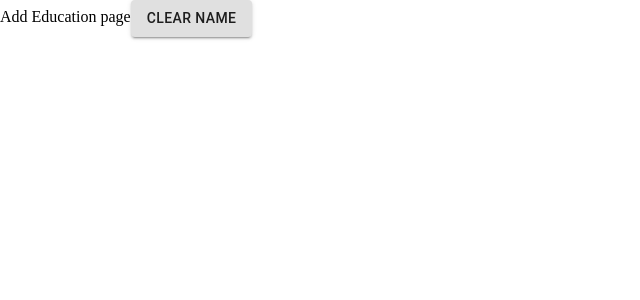
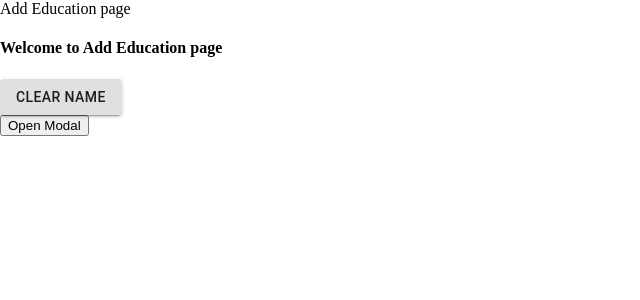
Before and after one commit to DanteDX/ShowwCaseChallenge, a React (Create React App) app: page /addEducation in a window 1280 px wide. Shown: the top 300 px of the page, without its empty margins (0-640 px from the left). Built offline with nearby package versions, Linux system fonts and the light colour scheme.

Commit message:
Modal Basic added

```diff
--- a/package.json
+++ b/package.json
@@ -11,11 +11,13 @@
     "@types/node": "^12.19.12",
     "@types/react": "^16.14.2",
     "@types/react-dom": "^16.9.10",
+    "@types/react-modal": "^3.10.6",
     "@types/react-redux": "^7.1.15",
     "@types/react-router-dom": "^5.1.7",
     "@types/styled-components": "^5.1.7",
     "react": "^17.0.1",
     "react-dom": "^17.0.1",
+    "react-modal": "^3.12.1",
     "react-redux": "^7.2.2",
     "react-router": "^5.2.0",
     "react-router-dom": "^5.2.0",
--- a/src/components/AddEducation.tsx
+++ b/src/components/AddEducation.tsx
@@ -3,11 +3,16 @@ import { connect } from "react-redux";
 import { withRouter, RouteComponentProps } from "react-router-dom";
 import { clearNameAction } from "../actions/NameActions";
 import { Button } from "@material-ui/core";
+import { StoreState } from "../reducers/index";
+import { NameInterface } from "../reducers/NameReducer";
+import { EducationModal } from "./EducationModal";
+
 
 export interface AddEducationProps extends RouteComponentProps{
   clearNameAction: Function;
+  nameState: NameInterface;
 }
-const _AddEducation: React.FunctionComponent<AddEducationProps> = ({ history, clearNameAction }) => {
+const _AddEducation: React.FunctionComponent<AddEducationProps> = ({ history, clearNameAction,nameState }) => {
   const handleClick = (e: React.MouseEvent<HTMLElement>) => {
     clearNameAction();
     history.push("/");
@@ -15,9 +20,17 @@ const _AddEducation: React.FunctionComponent<AddEducationProps> = ({ history, cl
   return (
     <div>
       Add Education page
+      <h4>Welcome {nameState.name} to Add Education page</h4>
       <Button variant="contained" onClick={e => handleClick(e)}>Clear Name</Button>
+      <EducationModal />
     </div>
   )
 };
 
-export const AddEducation = connect(null, { clearNameAction })(withRouter(_AddEducation));
+const mapStateToProps = (state: StoreState) => {
+  return {
+    nameState: state.NameReducer
+  }
+}
+
+export const AddEducation = connect(mapStateToProps, { clearNameAction })(withRouter(_AddEducation));
--- /dev/null
+++ b/src/components/EducationModal.tsx
@@ -0,0 +1,29 @@
+import Modal from "react-modal";
+import React from "react";
+
+export const EducationModal = () => {
+  const [modalOpen, setModalOpen] = React.useState(false);
+  const customStyles = {
+    content: {
+    top                   : '50%',
+    left                  : '50%',
+    right                 : 'auto',
+    bottom                : 'auto',
+    marginRight           : '-50%',
+    transform             : 'translate(-50%, -50%)'
+    }
+  };
+  return (
+    <div>
+      <Modal
+        isOpen={modalOpen}
+        style={customStyles}
+      >
+        <p>I am a modal</p>
+        <h1>I am a bigger Modal</h1>
+        <button onClick={e => setModalOpen(false)}>Close Modal</button>
+      </Modal>
+      <button onClick={e => setModalOpen(true)}>Open Modal</button>
+    </div>
+  )
+}
--- a/src/reducers/index.ts
+++ b/src/reducers/index.ts
@@ -1,12 +1,15 @@
 import { combineReducers } from 'redux';
-import {NameReducer } from "./NameReducer";
+import { NameReducer } from "./NameReducer";
+import { NameInterface } from "./NameReducer";
+
+
 
 export interface StoreState{
-  name: string;
+  NameReducer: NameInterface;
 }
 
 
 // we have to put the store state generic here
-export default combineReducers({
+export default combineReducers<StoreState>({
     NameReducer
 });
```
Also changed, not shown: 2 other files (tests, documents, lock files or other folders).
